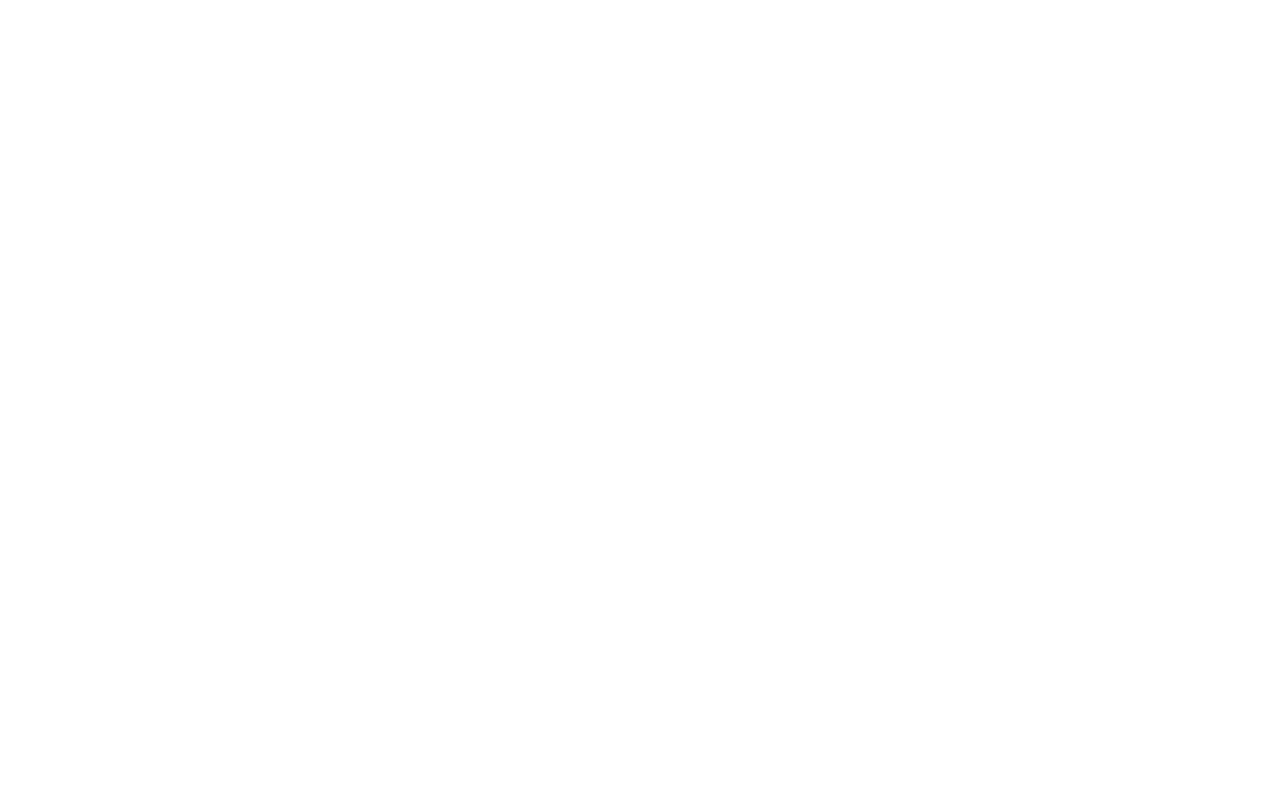
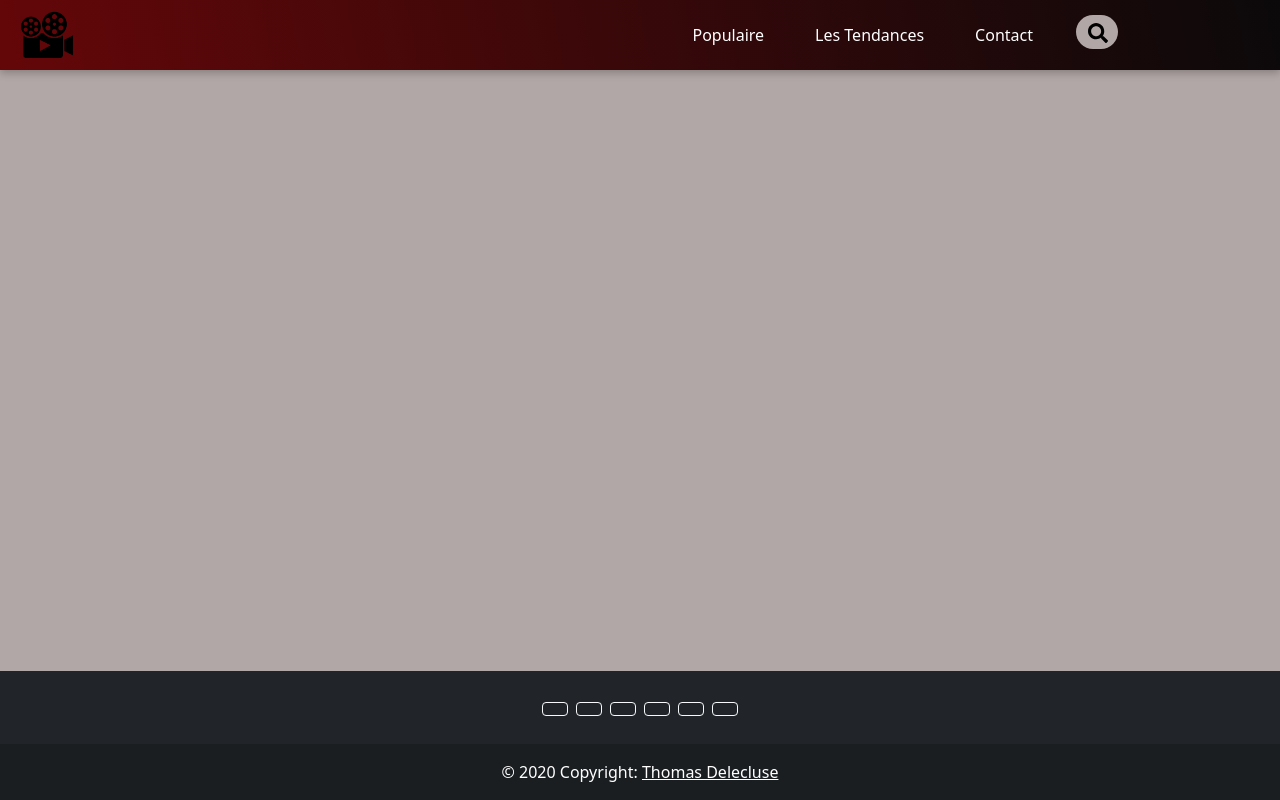
Before and after one commit to Thomasdelecluse/movie-wiki, an Angular app: page /search in a window 1280 px wide. Before the commit this address led to /. Built offline with nearby package versions, Linux system fonts and the light colour scheme.

Commit message:
feat: add search api for films

```diff
--- a/src/app/app-routing.module.ts
+++ b/src/app/app-routing.module.ts
@@ -2,10 +2,12 @@
 import {RouterModule, Routes} from "@angular/router";
 import {LoginComponent} from "./login/login.component";
 import {HomeComponent} from "./home/home.component";
+import {SearchComponent} from "./search/search.component";
 
 const routes: Routes = [
   { path: '', component: HomeComponent, },
   { path: 'login', component: LoginComponent, },
+  { path: 'search', component: SearchComponent, },
 ];
 
 @NgModule({
--- a/src/app/app.module.ts
+++ b/src/app/app.module.ts
@@ -12,6 +12,7 @@
 import {ReactiveFormsModule} from "@angular/forms";
 import {HttpClientModule} from "@angular/common/http";
 import {PopularComponent} from "./popular/popular.component";
+import { SearchComponent } from './search/search.component';
 
 @NgModule({
   declarations: [
@@ -23,6 +24,7 @@
     RateComponent,
     LoginComponent,
     HomeComponent,
+    SearchComponent,
   ],
   imports: [
     BrowserModule,
--- a/src/app/home/home.component.css
+++ b/src/app/home/home.component.css
@@ -6,6 +6,3 @@
   font-family: 'Poppins', sans-serif;
   font-weight: 600;
 }
-.cont{
-  display: grid;
-}
--- a/src/app/navbar/navbar.component.html
+++ b/src/app/navbar/navbar.component.html
@@ -6,13 +6,12 @@
     </button>
     <div class="collapse navbar-collapse" id="navbarSupportedContent">
       <ul class="navbar-nav me-auto mb-2 mb-lg-0">
-        <app-button href="#popular" name="Populaire"></app-button>
-        <app-button href="#rate" name="Les Tendances "></app-button>
-        <app-button href="" name="Rechercher"></app-button>
+        <app-button href="/#popular" name="Populaire"></app-button>
+        <app-button href="/#rate" name="Les Tendances "></app-button>
         <app-button href="" name="Contact"></app-button>
         <div class="search-box">
           <button class="btn-search"><img src="assets/img/search.svg" alt="" width="20px" height="20px"></button>
-          <input type="text" class="input-search" placeholder="Tapez pour rechercher">
+          <input class="input-search" (keyup.enter)="onFormSubmitAuth()" placeholder="Tapez pour rechercher.."  [formControl]="test">
         </div>
       </ul>
     </div>
--- a/src/app/navbar/navbar.component.ts
+++ b/src/app/navbar/navbar.component.ts
@@ -1,4 +1,8 @@
-import { Component, OnInit } from '@angular/core';
+import {Component, OnInit} from '@angular/core';
+import {FormControl, FormGroup} from "@angular/forms";
+import {PopularMovie} from "../../service/popularMovie.service";
+import {SearchService} from "../../service/search.service";
+import {Router} from "@angular/router";
 
 @Component({
   selector: 'app-navbar',
@@ -7,9 +11,20 @@
 })
 export class NavbarComponent implements OnInit {
 
-  constructor() { }
+  constructor(private popularMovie: PopularMovie, private searchService: SearchService, private router: Router) {
+  }
+
+  test = new FormControl<string>('');
 
   ngOnInit(): void {
+
   }
 
+  onFormSubmitAuth() {
+    const test = this.test.value;
+    this.popularMovie.getSearchMovies(test ?? "", (response) => {
+      this.searchService.setResults(response);
+      this.router.navigate(['/search']);
+    })
+  }
 }
--- a/src/app/search/search.component.css
+++ b/src/app/search/search.component.css
@@ -0,0 +1,24 @@
+.cont{
+  padding-top: 80px;
+  background-color: #B1A7A6;
+  min-height: calc(100vh - 80px - 49px);
+}
+.grid {
+  display: grid;
+  grid-template-columns: repeat(4, 1fr);
+  grid-gap: 80px;
+  padding-left: 200px;
+  padding-right: 200px;
+  padding-bottom: 200px;
+  padding-top: 160px;
+}
+.grid-item {
+  border-radius: 5px;
+  box-shadow: 10px 10px 5px 0px rgba(0,0,0,0.75);
+  -webkit-box-shadow: 10px 10px 5px 0px rgba(0,0,0,0.75);
+  -moz-box-shadow: 10px 10px 5px 0px rgba(0,0,0,0.75);
+  display: flex;
+}
+.grid-item img{
+  width: 100%;
+}
--- a/src/app/search/search.component.html
+++ b/src/app/search/search.component.html
@@ -1 +1,13 @@
-<p>search works!</p>
+<header>
+  <app-navbar></app-navbar>
+</header>
+<div class="cont">
+  <div class="grid">
+    <ng-container *ngFor="let movie of results.results">
+      <div class="grid-item" *ngIf="movie.poster_path">
+        <img class="img" [src]="baseUrl + 'w300/' + movie.poster_path">
+      </div>
+    </ng-container>
+  </div>
+</div>
+<app-footer></app-footer>
--- a/src/app/search/search.component.ts
+++ b/src/app/search/search.component.ts
@@ -1,15 +1,21 @@
-import { Component, OnInit } from '@angular/core';
+import {AfterViewInit, Component, OnInit} from '@angular/core';
+import {SearchService} from "../../service/search.service";
 
 @Component({
   selector: 'app-search',
   templateUrl: './search.component.html',
   styleUrls: ['./search.component.css']
 })
-export class SearchComponent implements OnInit {
+export class SearchComponent implements AfterViewInit {
+  results: any = {};
 
-  constructor() { }
-
-  ngOnInit(): void {
+  constructor(private searchService: SearchService) {
+  }
+  baseUrl = 'https://image.tmdb.org/t/p/';
+  ngAfterViewInit(): void {
+    this.searchService.getResults().subscribe((response) => {
+      this.results = response;
+    })
   }
 
 }
--- a/src/service/popularMovie.service.ts
+++ b/src/service/popularMovie.service.ts
@@ -54,7 +54,13 @@
   }
 
   getTopRateMovies(callable: (popularMovies: RateMoviesType) => void) {
-    const url = `${this.root}/trending/all/week?api_key=${this.apiKey}&language=${this.language}`;
+    const url = `${this.root}/trending/all/day?api_key=${this.apiKey}&language=${this.language}`;
     return this.http.get<RateMoviesType>(url).subscribe(callable);
   }
+
+  getSearchMovies(request: string,callable: (popularMovies: any) => void) {
+    const url = `${this.root}/search/multi?api_key=${this.apiKey}&language=${this.language}&query=${request}`;
+    return this.http.get(url).subscribe(callable);
+  }
+
 }
--- /dev/null
+++ b/src/service/search.service.ts
@@ -0,0 +1,21 @@
+import {Injectable} from '@angular/core';
+import {BehaviorSubject} from "rxjs";
+
+@Injectable({
+  providedIn: 'root'
+})
+export class SearchService {
+  private results = new BehaviorSubject({});
+  private resultsObservable = this.results.asObservable();
+
+  constructor() {
+  }
+
+  public setResults(results: any) {
+    this.results.next(results);
+  }
+
+  public getResults() {
+    return this.resultsObservable;
+  }
+}
```
Also changed, not shown: 1 other file (tests, documents, lock files or other folders).
